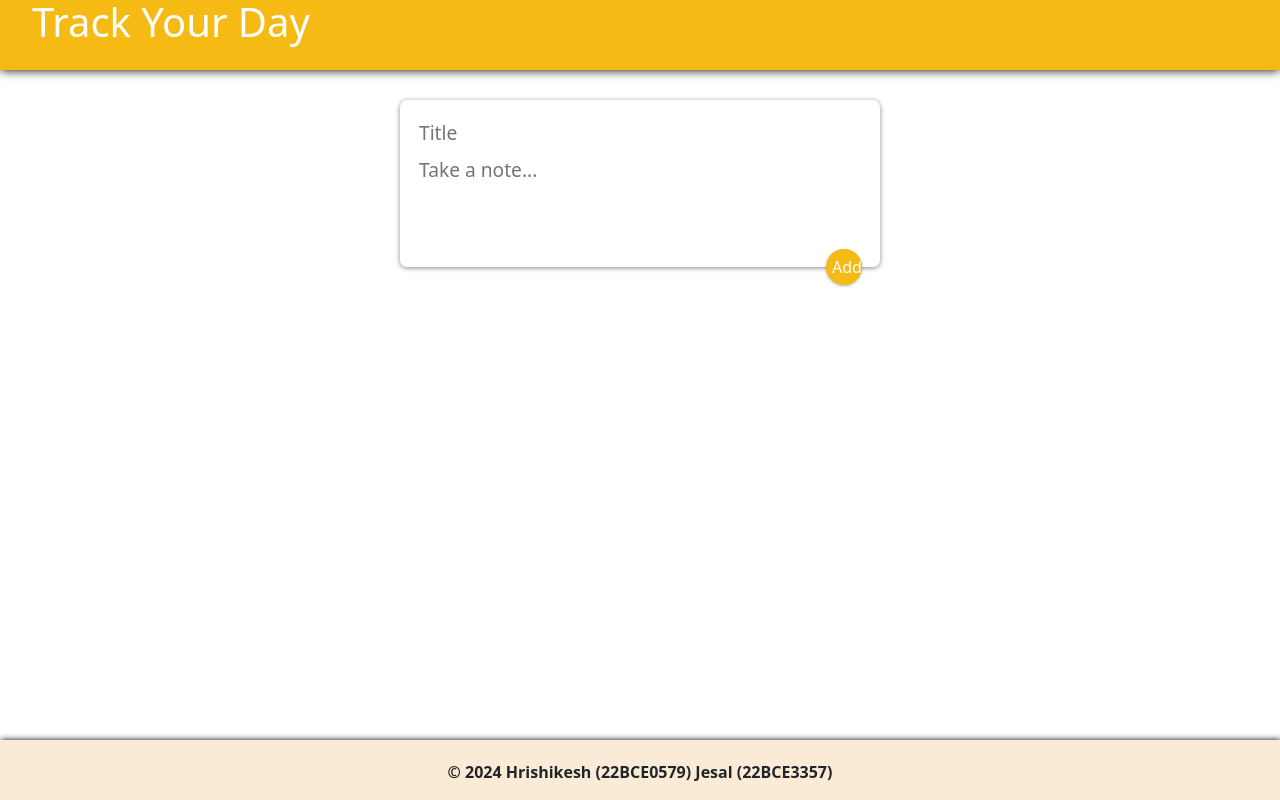
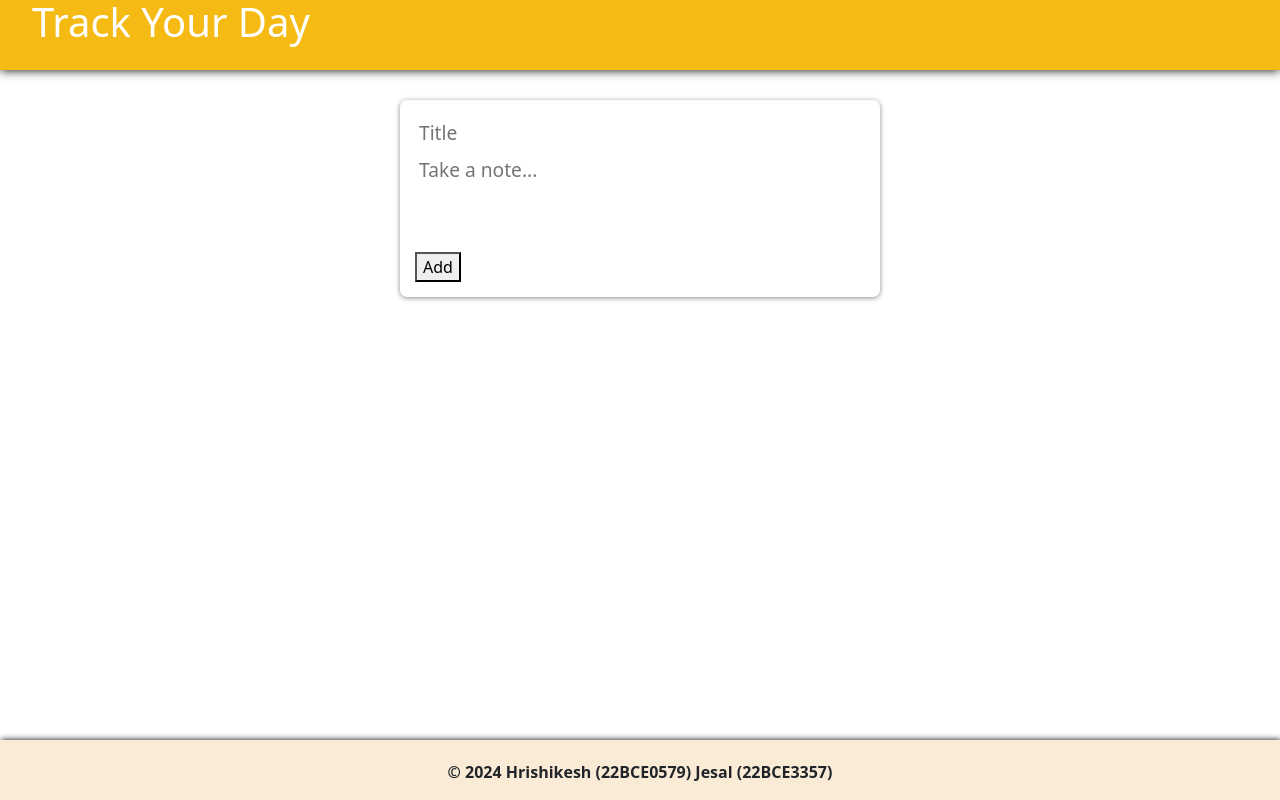
Before and after one commit to hrishikesh8904/miniproject, a React (Create React App) app: page /Tracker in a window 1280 px wide. Shown: the part 818-1618 px from the top of the page. Built offline with nearby package versions, Linux system fonts and the light colour scheme.

Commit message:
modified:   src/components/CreateArea.jsx 	modified:   src/index.css

```diff
--- a/src/components/CreateArea.jsx
+++ b/src/components/CreateArea.jsx
@@ -23,7 +23,7 @@ function CreateArea(props) {
     event.preventDefault();
   }
   return (
-    <div>
+    <div className="tracker-four">
       <form>
         <input
           onChange={handleChange}
--- a/src/index.css
+++ b/src/index.css
@@ -372,7 +372,7 @@ code {
   outline: none;
 }
 
-form {
+.tracker-four form {
   position: relative;
   width: 480px;
   margin: 30px auto 20px auto;
@@ -381,7 +381,7 @@ form {
   border-radius: 7px;
   box-shadow: 0 1px 5px rgb(138, 137, 137);
 }
-form input,
+.tracker-four form input,
 form textarea {
   width: 100%;
   border: none;
@@ -391,7 +391,7 @@ form textarea {
   font-family: inherit;
   resize: none;
 }
-form button {
+.tracker form button {
   position: absolute;
   right: 18px;
   bottom: -18px;
```
